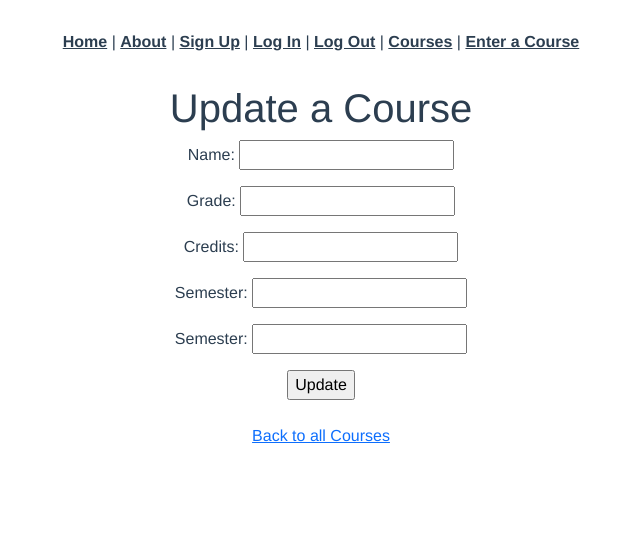
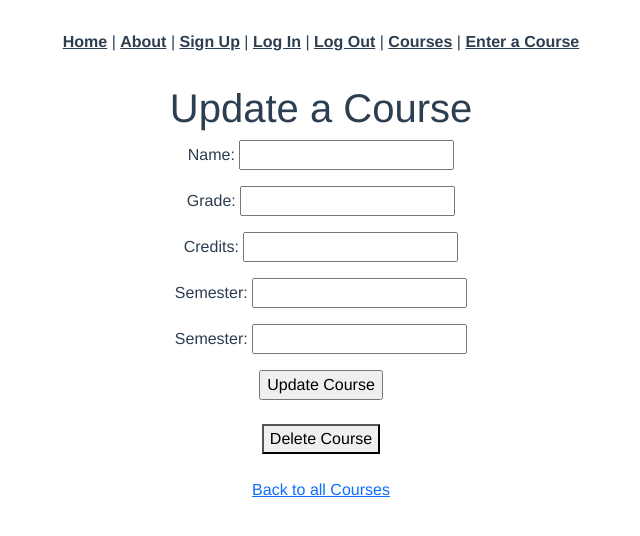
Before and after one commit to DeanaVandegriff/my-gpa-calculator-app, a Vue app: page /courses/1/edit in a window 1280 px wide. Shown: the top 536 px of the page, without its empty margins (319-959 px from the left). Built offline with nearby package versions, Linux system fonts and the light colour scheme; no server answers.

Commit message:
adds destroy function

```diff
--- a/src/views/CoursesEdit.vue
+++ b/src/views/CoursesEdit.vue
@@ -18,6 +18,12 @@ export default {
       console.log("Update a course!");
       axios.patch("http://localhost:3000/courses/" + this.$route.params.id, this.course).then((response) => {
         console.log("Success", response.data);
+        this.$router.push("/courses");
+      });
+    },
+    destroyCourse: function (course) {
+      axios.delete("http://localhost:3000/courses/" + course.id).then((response) => {
+        console.log("course removed", response);
         this.$router.push("/courses");
       });
     },
@@ -51,8 +57,11 @@ export default {
           <input type="text" v-model="course.semester_taken" />
         </div>
       </div>
-      <input type="submit" value="Update" />
+      <input type="submit" value="Update Course" />
     </form>
+    <br />
+    <button v-on:click="destroyCourse(course)">Delete Course</button>
+    <br />
     <br />
     <a href="/courses">Back to all Courses</a>
   </div>
```
